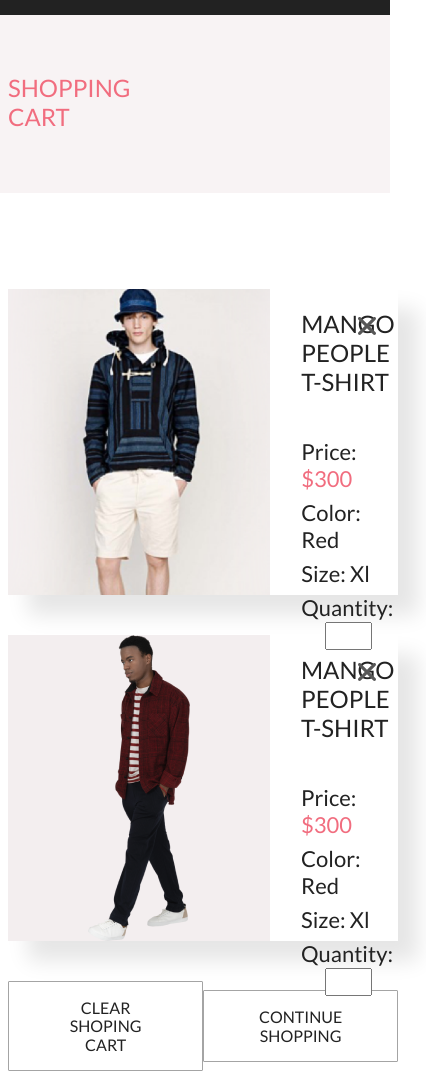
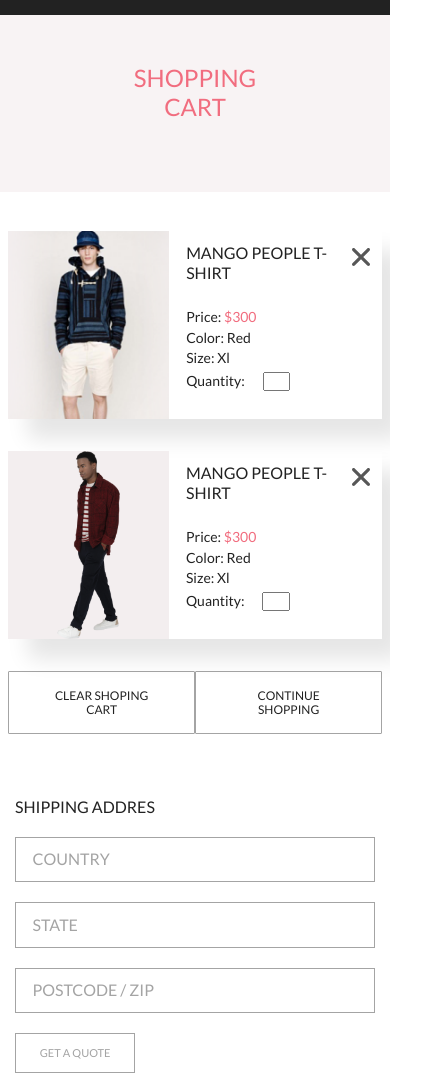
Before and after one commit to DeErovRee/prof-layout, a plain HTML site: page cart.html in a window 390 px wide. Shown: the part 63-1138 px from the top of the page, 426 px wide, since content can reach past the window. Drawn offline with Linux system fonts and the light colour scheme.

Commit message:
Add adaptive style for 'Cart' page

```diff
--- a/cart.html
+++ b/cart.html
@@ -97,9 +97,9 @@
                     </div>
                 </article>
                 <article class="cart-info">
-                    <p class="cart-info-title">shipping addres</p>
                     <div class="cart-info-content">
                         <div class="cart-info-content-pdata">
+                            <p class="cart-info-title">shipping addres</p>
                             <form action="#" class="cart-info-content-pdata-form">
                                 <input type="text" class="cart-info-content-pdata-form-country" placeholder="country">
                                 <input type="text" class="cart-info-content-pdata-form-state" placeholder="state">
--- a/style.scss
+++ b/style.scss
@@ -859,6 +859,11 @@
                     text-transform: uppercase;
                     cursor: pointer;
                     color: #222222;
+                    font-family: 'Lato';
+                    font-style: normal;
+                    font-weight: 300;
+                    font-size: 14px;
+                    line-height: 17px;
                 }
             }
         }
@@ -869,15 +874,16 @@
 
             &-title {
                 text-transform: uppercase;
-                margin: 20px 0 20px 128px;
+                margin: 20px 0 20px;
                 color: #222222;
             }
 
             &-content {
 
                 &-pdata {
-                    width: 360px;
-                    height: 272px;
+                    box-sizing: border-box;
+                    min-width: 360px;
+                    min-height: 272px;
                     margin: 0 0 0 128px;
 
                     &-form {
@@ -908,7 +914,9 @@
                 }
 
                 &-price {
-                    width: 360px;
+                    box-sizing: border-box;
+                    min-width: 360px;
+                    min-height: 214px;
                     margin: 57px 0 0 128px;
                     background-color: #F5F3F3;
                     padding: 42px;
@@ -1521,17 +1529,22 @@
         flex-direction: column;
         width: 100%;
         margin-top: 64.5px;
+
+        &-title {
+            margin: 0 0 20px 0;
+        }
     }
 
     main .cart-info-content {
         display: flex;
+        justify-content: center;
 
         &-pdata {
             margin: 0;
         }
 
         &-price {
-            margin: 0;
+            margin: 39px 0 0 20px;
         }
     }
 
@@ -1613,7 +1626,7 @@
     }
 }
 
-@media (max-width: 667px) {
+@media (max-width: 756px) {
     .top .menu_right_item:nth-child(1n+2) {
         display: none;
     }
@@ -1666,6 +1679,87 @@
 
     .main .categories_items_small {
         margin-bottom: 32px;
+    }
+
+    main .chapter .chapter {
+        justify-content: center;
+    }
+
+    main .chapter .chapter-title {
+        text-align: center;
+        margin: 50px 0 69px 0;
+    }
+
+    main .cart {
+        margin-top: 39px;
+    }
+
+    main .cart-product-goods-card {
+        height: 188px;
+    }
+
+    main .cart-info-content {
+        flex-direction: column;
+        align-items: center;
+
+        &-price {
+            margin: 20px 0 0 0;
+        }
+    }
+
+    main .cart-product-goods-card {
+        margin-bottom: 32px;
+
+        &-info {
+            padding: 13.5px 17px;
+
+            &-title {
+                margin-bottom: 25.85px;
+                font-size: 16px;
+                line-height: 19.2px;
+            }
+
+            &-price {
+                margin-bottom: 4px;
+                font-size: 14px;
+                line-height: 16.8px;
+            }
+
+            &-color {
+                margin-bottom: 4px;
+                font-size: 14px;
+                line-height: 16.8px;
+            }
+
+            &-size {
+                margin-bottom: 4px;
+                font-size: 14px;
+                line-height: 16.8px;
+            }
+
+            &-quantity {
+                margin-bottom: 4px;
+                font-size: 14px;
+                line-height: 16.8px;
+
+                input {
+                    margin-left: 15.22px;
+                    width: 23.71px;
+                    height: 14.82px;
+                }
+            }
+        }
+
+        &-remove {
+            right: 12px;
+            top: 17px;
+        }
+    }
+
+    main .cart-product-options-btn {
+        font-weight: 400;
+        font-size: 12px;
+        line-height: 14px;
     }
 
     .bottom .subs-and-prom .smoth {
```
Also changed, not shown: style.css, 1 other file.
